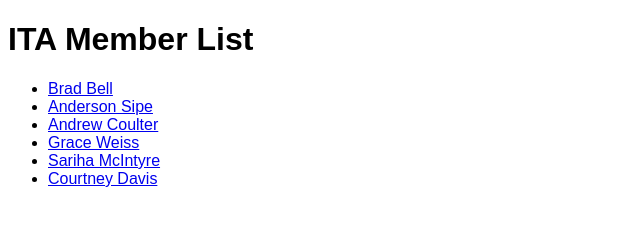
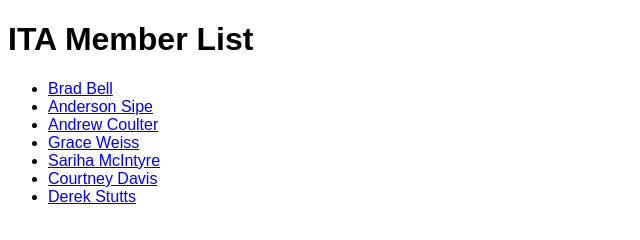
Before and after one commit to rv-bbell/gitExample, a plain HTML site: page index.html in a window 1280 px wide. Shown: the whole page, without its empty margins (0-640 px from the left). Drawn offline with Linux system fonts and the light colour scheme.

Commit message:
added dstutts.html reference to index

```diff
--- a/index.html
+++ b/index.html
@@ -12,6 +12,7 @@
       <li><a href="./members/grace.html">Grace Weiss</a></li>
       <li><a href="./members/sariha.html">Sariha McIntyre</a></li>
       <li><a href="./members/courtney.html">Courtney Davis</a></li>
+      <li><a href="./members/dstutts.html">Derek Stutts</a></li>
     </ul>
   </body>
 </html>
```
